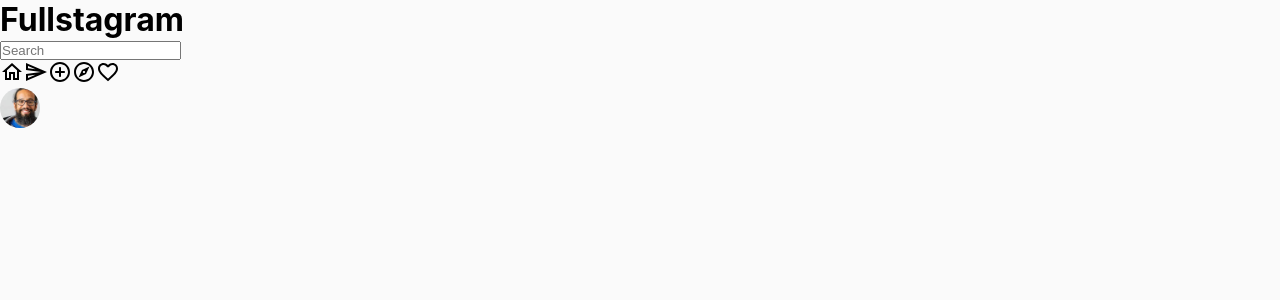
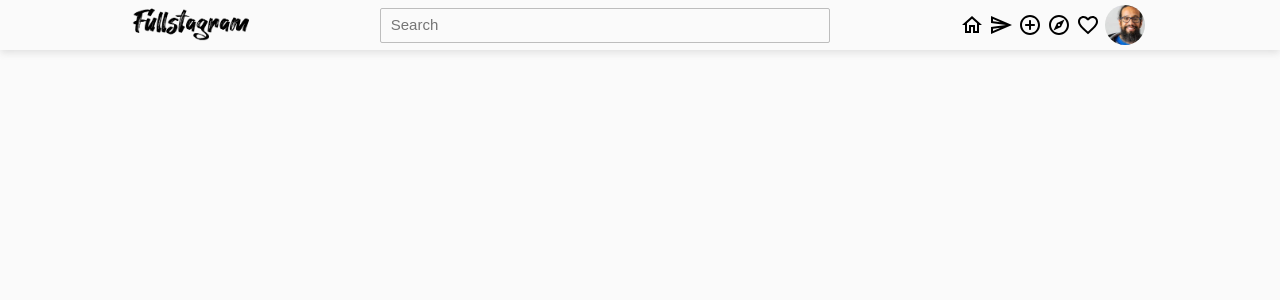
Before and after one commit to Matanvil/Fullstagram, a React (Vite) app in the folder Fullstagram/: page / in a window 1280 px wide. Shown: the top 300 px of the page. Built offline with nearby package versions, Linux system fonts and the light colour scheme.

Commit message:
header styling

```diff
--- a/Fullstagram/src/Components/Header.jsx
+++ b/Fullstagram/src/Components/Header.jsx
@@ -4,15 +4,17 @@ import AddCircleOutlineRoundedIcon from '@mui/icons-material/AddCircleOutlineRou
 import ExploreOutlinedIcon from '@mui/icons-material/ExploreOutlined';
 import FavoriteBorderOutlinedIcon from '@mui/icons-material/FavoriteBorderOutlined';
 import Avatar from '@mui/material/Avatar';
+import '../Dist/Header.css';
+import logo from '../assets/Logo-Black.png'
 
 const Header = () => {
   return (
-    <div>
+    <div className='header-container'>
       <div className="main-site-logo">
-        <h1>Fullstagram</h1>
+        <img className='logo' src={logo} alt="Main-Logo"/>
       </div>
-      <div className="search bar">
-        <input type="text" placeholder="Search"></input>
+      <div className="search-bar">
+        <input className='search-input' type="text" placeholder="Search"></input>
       </div>
       <div className="navigation-bar">
         <HomeOutlinedIcon />
```
Also changed, not shown: Fullstagram/src/Dist/Header.css, Fullstagram/src/assets/Logo-Black.png (added), Fullstagram/src/assets/Logo-White.png (added).
